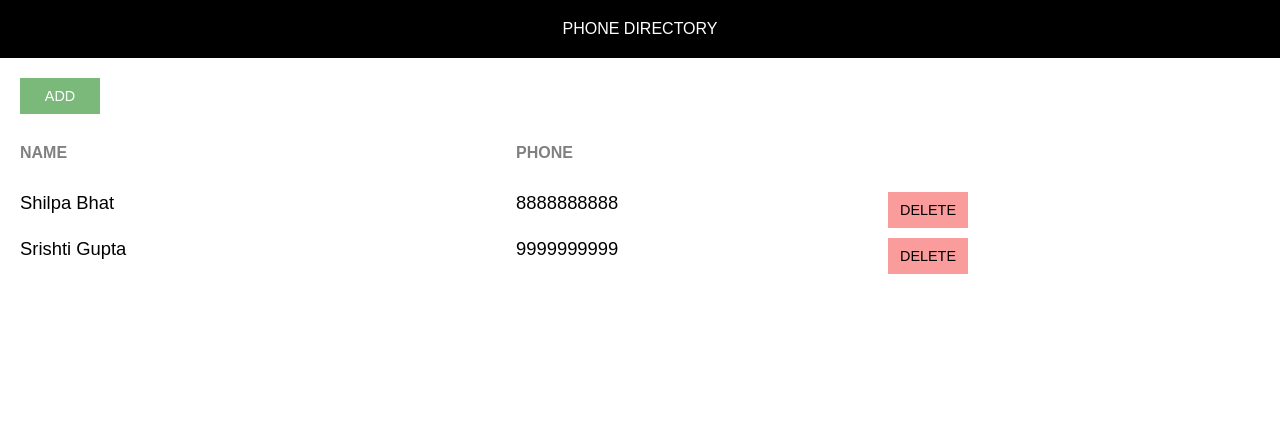
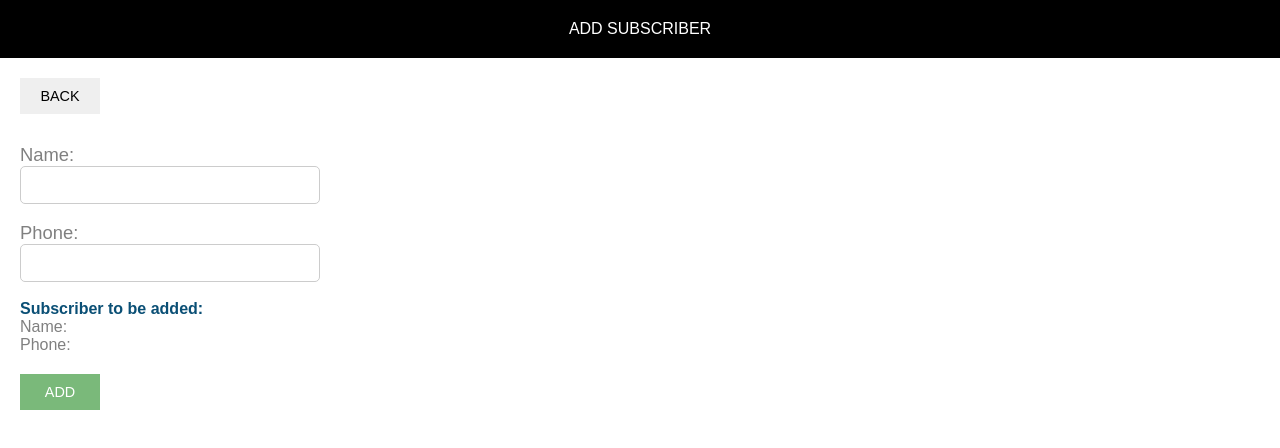
Before and after one commit to upgrad-edu/phone-directory, a React (Create React App) app: page / in a window 1280 px wide. Shown: the top 448 px of the page. Built offline with nearby package versions, Linux system fonts and the light colour scheme.

Commit message:
Added 'AddSubscriber' component

```diff
--- /dev/null
+++ b/src/AddSubscriber.css
@@ -0,0 +1,36 @@
+.subscriber-form {
+    margin-top: 30px;
+}
+
+.label-control {
+    color: #808080;
+    font-size: 1.15rem;
+    margin-right: 15px;
+}
+
+.input-control {
+    width: 300px;
+    min-width: 100px;
+    padding: 10px 15px;
+    display: inline-block;
+    border: 1px solid #ccc;
+    border-radius: 5px;
+    box-sizing: border-box;
+    font-size: 0.9rem;
+    outline: none;
+}
+
+.subscriber-info-container {
+    font-size: 1rem;
+    margin-right: 10px;
+    margin-bottom: 20px;
+}
+
+.subscriber-to-add-heading {
+    color: #0a4f75;
+    font-weight: 600;
+}
+
+.subscriber-info {
+    color: #808080;
+}
--- /dev/null
+++ b/src/AddSubscriber.js
@@ -0,0 +1,33 @@
+import React, { Component } from 'react';
+import Header from './Header';
+import './AddSubscriber.css';
+
+class AddSusbscriber extends Component {
+    render() {
+        return (
+            <div>
+                <Header heading="Add Subscriber" />
+                <div className="component-body-container">
+                    <button className="custom-btn">Back</button>
+
+                    <form className="subscriber-form">
+                        <label htmlFor="name" className="label-control">Name: </label><br/>
+                        <input id="name" type="text" className="input-control" name="name"/><br/><br/>
+                        <label htmlFor="phone" className="label-control">Phone: </label><br/>
+                        <input id="phone" type="text" className="input-control" name="phone"/><br/><br/>
+
+                        <div className="subscriber-info-container">
+                            <span className="subscriber-to-add-heading">Subscriber to be added: </span><br/>
+                            <span className="subscriber-info">Name: </span><br/>
+                            <span className="subscriber-info">Phone: </span><br/>
+                        </div>
+
+                        <button type="submit" className="custom-btn add-btn">Add</button>
+                    </form>
+                </div>
+            </div>
+        )
+    }
+}
+
+export default AddSusbscriber;
--- a/src/App.css
+++ b/src/App.css
@@ -1,23 +1,3 @@
-.component-body-container {
-    padding: 20px;
-}
-
-.custom-btn {
-    padding: 10px;
-    border: none;
-    margin-right: 10px;
-    text-transform: uppercase;
-    width: 80px;
-    font-size: 0.9rem;
-    cursor: pointer;
-    outline: none;
-}
-
-.add-btn {
-    background: #7ab97a;
-    color: #fff;
-}
-
 .grid-container {
     display: grid;
     grid-template-columns: 40% 30% auto;
--- /dev/null
+++ b/src/common/common.css
@@ -0,0 +1,19 @@
+.component-body-container {
+    padding: 20px;
+}
+
+.custom-btn {
+    padding: 10px;
+    border: none;
+    margin-right: 10px;
+    text-transform: uppercase;
+    width: 80px;
+    font-size: 0.9rem;
+    cursor: pointer;
+    outline: none;
+}
+
+.add-btn {
+    background: #7ab97a;
+    color: #fff;
+}
--- a/src/index.js
+++ b/src/index.js
@@ -3,6 +3,8 @@
 import './index.css';
 import App from './App';
 import registerServiceWorker from './registerServiceWorker';
+import AddSusbscriber from './AddSubscriber';
+import './common/common.css';
 
-ReactDOM.render(<App />, document.getElementById('root'));
+ReactDOM.render(<AddSusbscriber />, document.getElementById('root'));
 registerServiceWorker();
```
